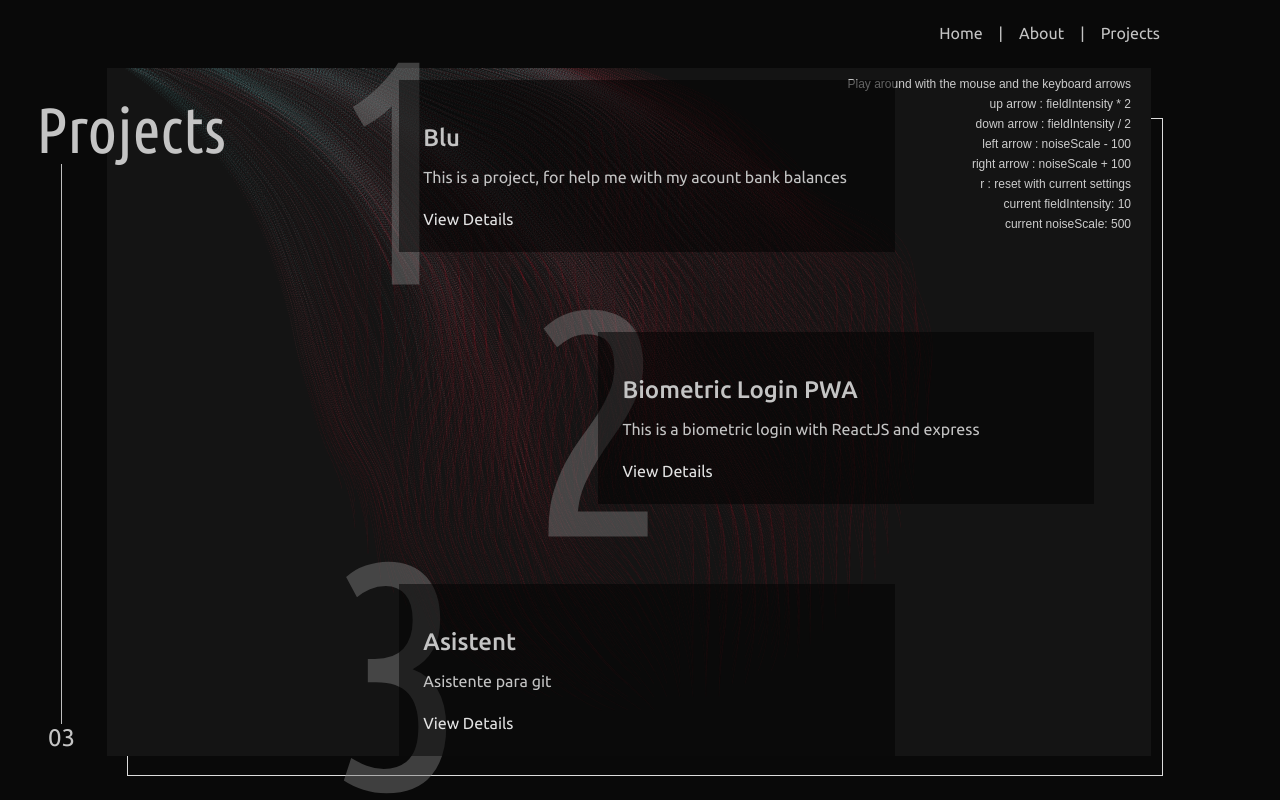
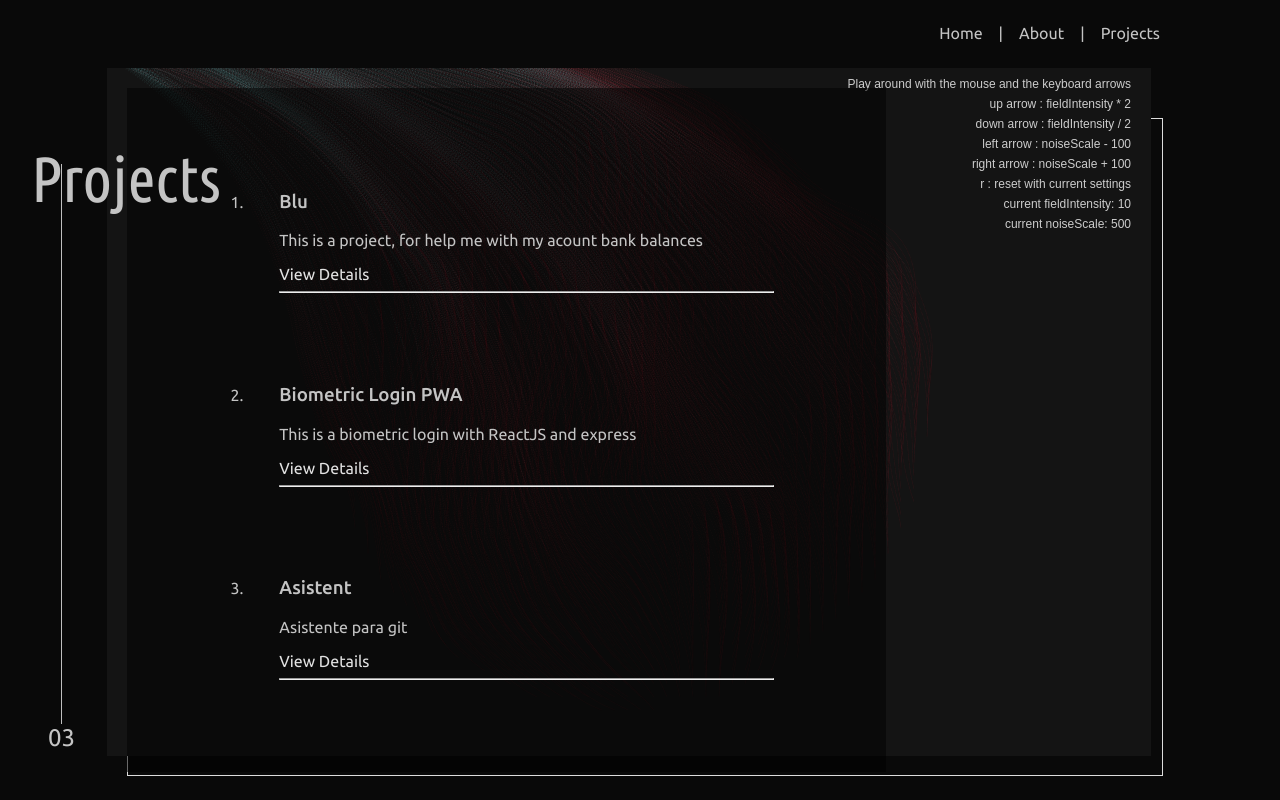
Before and after one commit to santiagosj/portfolio, an Angular app: page /projects in a window 1280 px wide. Built offline with nearby package versions, Linux system fonts and the light colour scheme.

Commit message:
projects maqueta

```diff
--- a/src/app/about/about.component.scss
+++ b/src/app/about/about.component.scss
@@ -1,13 +1,11 @@
 .about {
     padding: 5rem;
-
     background: rgb(0 0 0 / 52%);
     position: relative;
     height: 65.5vh;
     display: flex;
     flex-direction: column;
     align-items: center;
-    //justify-content: center;
 
     h1 {
         position: absolute;
--- /dev/null
+++ b/src/app/components/breadcrumb/breadcrumb.component.html
@@ -0,0 +1,11 @@
+<nav aria-label="breadcrumb">
+    <ol class="breadcrumb">
+        <li class="breadcrumb-item" *ngFor="let breadcrumb of breadcrumbs; let last = last">
+            <a (click)="navigateTo(breadcrumb.path)" style="cursor:pointer;">
+                {{ breadcrumb.label }}
+            </a>
+            <!-- <span *ngIf="last">{{ breadcrumb.label }}</span> -->
+        </li>
+    </ol>
+    <!-- <button (click)="goBack()" class="btn btn-sm btn-outline-secondary">Back</button> -->
+</nav>
--- /dev/null
+++ b/src/app/components/breadcrumb/breadcrumb.component.scss
@@ -0,0 +1,23 @@
+.breadcrumb {
+    display: flex;
+    align-items: center;
+
+    li {
+        margin-right: 5px;
+        list-style: none;
+
+        a {
+            text-decoration: none;
+            color: #007bff;
+
+            &:hover {
+                text-decoration: underline;
+                cursor: pointer;
+            }
+        }
+    }
+
+    button {
+        margin-left: auto;
+    }
+}
--- /dev/null
+++ b/src/app/components/breadcrumb/breadcrumb.component.ts
@@ -0,0 +1,25 @@
+import { Component, Input } from '@angular/core';
+import { Router } from '@angular/router';
+import { CommonModule } from '@angular/common';
+
+@Component({
+  selector: 'app-breadcrumb',
+  standalone: true,
+  templateUrl: './breadcrumb.component.html',
+  styleUrls: ['./breadcrumb.component.scss'],
+  imports: [CommonModule]
+})
+export class BreadcrumbComponent {
+  @Input() breadcrumbs: { label: string, path: string }[] = [];
+
+  constructor(private router: Router) { }
+
+  navigateTo(path: string) {
+    console.log(path)
+    this.router.navigate([path]);
+  }
+
+  goBack() {
+    this.router.navigate(['../']);
+  }
+}
--- a/src/app/projects/project-detail/project-detail.component.html
+++ b/src/app/projects/project-detail/project-detail.component.html
@@ -21,4 +21,5 @@
             </li>
         </ul>
     </div>
+    <app-breadcrumb [breadcrumbs]="breadcrumbs"></app-breadcrumb>
 </section>
--- a/src/app/projects/project-detail/project-detail.component.scss
+++ b/src/app/projects/project-detail/project-detail.component.scss
@@ -0,0 +1,19 @@
+.project-detail {
+    padding: 5rem;
+    background: rgb(0 0 0 / 52%);
+    position: relative;
+    height: 65.5vh;
+    display: flex;
+    flex-direction: column;
+    justify-content: center;
+
+    h1 {
+        position: absolute;
+        top: 0;
+        left: -6rem
+    }
+
+    li {
+        padding: 2rem;
+    }
+}
--- a/src/app/projects/project-detail/project-detail.component.ts
+++ b/src/app/projects/project-detail/project-detail.component.ts
@@ -3,15 +3,20 @@
 import { ProjectsService } from '../../services/projects.service';
 import { Project } from '../../models/project.model';
 import { CommonModule } from '@angular/common';
-
+import { BreadcrumbComponent } from '../../components/breadcrumb/breadcrumb.component';
 @Component({
   selector: 'app-project-detail',
   templateUrl: './project-detail.component.html',
   styleUrls: ['./project-detail.component.scss'],
   standalone: true,
-  imports: [CommonModule]
+  imports: [CommonModule, BreadcrumbComponent]
 })
+
 export class ProjectDetailComponent implements OnInit {
+
+  breadcrumbs = [
+    { label: '<-- back', path: '/projects' }
+  ]
 
   project: Project = {
     id: 0,
--- a/src/app/projects/projects.component.html
+++ b/src/app/projects/projects.component.html
@@ -2,15 +2,15 @@
     <h1 class="ubuntu-condensed-regular">Projects</h1>
     <div class="projects-content">
         <ul>
-            <li *ngFor="let project of projects; let i = index" [ngClass]="{'left': i % 2 === 0, 'right': i % 2 !== 0}">
+            <li *ngFor="let project of projects; let i = index">
                 <div class="project-card">
-                    <div class="project-id ubuntu-condensed-regular">{{ project.id }}</div>
                     <div class="project-details">
-                        <h2 class="ubuntu-medium ">{{ project.title }}</h2>
+                        <h3 class="ubuntu-medium ">{{ project.title }}</h3>
                         <p class="ubuntu-regular">{{ project.description }}</p>
                         <a [routerLink]="['/projects', project.id]">View Details</a>
                     </div>
                 </div>
+                <hr>
             </li>
         </ul>
     </div>
--- a/src/app/projects/projects.component.scss
+++ b/src/app/projects/projects.component.scss
@@ -1,92 +1,20 @@
 .projects {
+    padding: 5rem;
+    background: rgb(0 0 0 / 52%);
+    position: relative;
+    height: 65.5vh;
     display: flex;
     flex-direction: column;
-    align-items: center;
     justify-content: center;
-    min-height: 100vh; // Asegura que ocupe al menos el 100% de la altura de la pantalla
-    padding: 2rem;
-    box-sizing: border-box;
-    position: relative;
 
     h1 {
         position: absolute;
-        top: -49px;
-        left: -91px;
+        top: 0;
+        left: -6rem
     }
 
-    .projects-content {
-        display: grid;
-        grid-template-columns: repeat(auto-fit, minmax(300px, 1fr));
-        gap: 2rem;
-        width: 100%;
-        max-width: 1200px; // Limita el ancho máximo para evitar estiramientos excesivos en pantallas grandes
-        padding: 0 1rem;
-        position: relative;
-        left: 15rem;
-        bottom: 5rem;
-
-        ul {
-            list-style: none;
-            padding: 0;
-            margin: 0;
-            width: 100%;
-            display: flex;
-            flex-direction: column;
-            align-items: center;
-
-            li {
-                display: flex;
-                width: 100%;
-                justify-content: center;
-                padding: 2.5rem;
-
-                &:nth-child(odd) {
-                    justify-content: flex-start;
-                }
-
-                &:nth-child(even) {
-                    justify-content: flex-end;
-                }
-
-                .project-card {
-                    width: 100%;
-                    max-width: 28rem;
-                    background: rgba(0, 0, 0, 0.52);
-                    padding: 1.5rem;
-                    position: relative;
-                    overflow: visible;
-                    margin: 0;
-
-                    .project-id {
-                        font-size: 20rem;
-                        color: rgba(123, 123, 123, 0.47);
-                        position: absolute;
-                        top: 50%;
-                        left: 0;
-                        transform: translate(-50%, -50%);
-                        z-index: -1;
-                    }
-
-                    .project-details {
-                        position: relative;
-                        z-index: 2;
-
-                        h2 {
-                            font-size: 1.5rem;
-                            margin-bottom: 1rem;
-                        }
-
-                        p {
-                            font-size: 1rem;
-                            margin-bottom: 1.5rem;
-                        }
-
-                        a {
-                            text-decoration: none;
-                        }
-                    }
-                }
-            }
-        }
+    li {
+        list-style-type: style;
+        padding: 2rem;
     }
 }
--- a/src/app/projects/projects.component.ts
+++ b/src/app/projects/projects.component.ts
@@ -3,12 +3,14 @@
 import { Project } from '../models/project.model';
 import { CommonModule } from '@angular/common';
 import { RouterModule } from '@angular/router';
+import { BreadcrumbComponent } from "../components/breadcrumb/breadcrumb.component";
+
 @Component({
   selector: 'app-projects',
   standalone: true,
   templateUrl: './projects.component.html',
   styleUrls: ['./projects.component.scss'],
-  imports: [CommonModule, RouterModule],
+  imports: [CommonModule, RouterModule, BreadcrumbComponent],
   providers: [ProjectsService]
 })
 export class ProjectsComponent implements OnInit {
```
Also changed, not shown: 1 other file (tests, documents, lock files or other folders).
